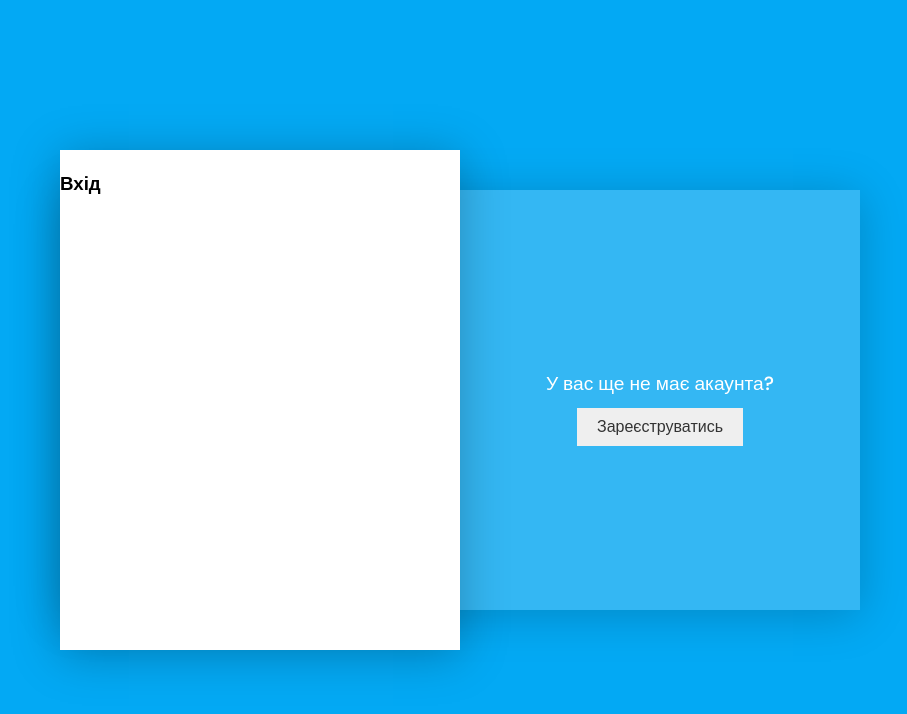
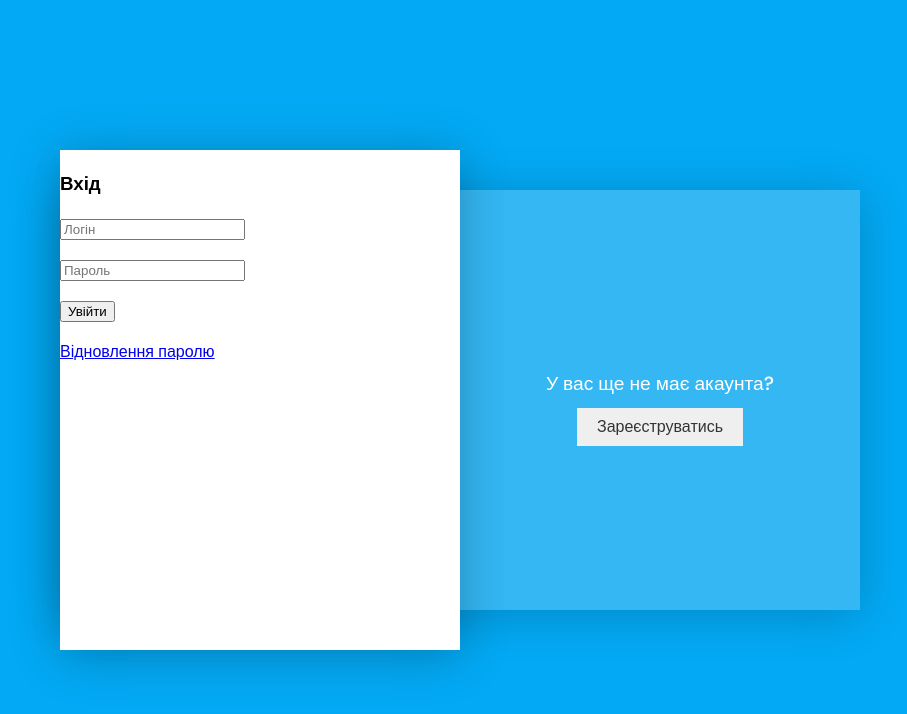
Before and after one commit to Datsenko28/form-registration, a plain HTML site: page index.html in a window 1280 px wide. Shown: the whole page, without its empty margins (180-1087 px from the left). Drawn offline with Linux system fonts and the light colour scheme.

Commit message:
add new element on page

```diff
--- a/index.html
+++ b/index.html
@@ -26,10 +26,16 @@
         <!-- Форма входу -->
         <form action="#" class="form">
           <h3 class="form__title">Вхід</h3>
-          <p></p>
-          <p></p>
-          <p></p>
-          <p></p>
+          <p>
+            <input type="text" class="form__input" placeholder="Логін" />
+          </p>
+          <p>
+            <input type="password" class="form__input" placeholder="Пароль" />
+          </p>
+          <p>
+            <button class="form__btn">Увійти</button>
+          </p>
+          <p><a href="#" class="form__forgot">Відновлення паролю</a></p>
         </form>
       </div>
     </article>
```
